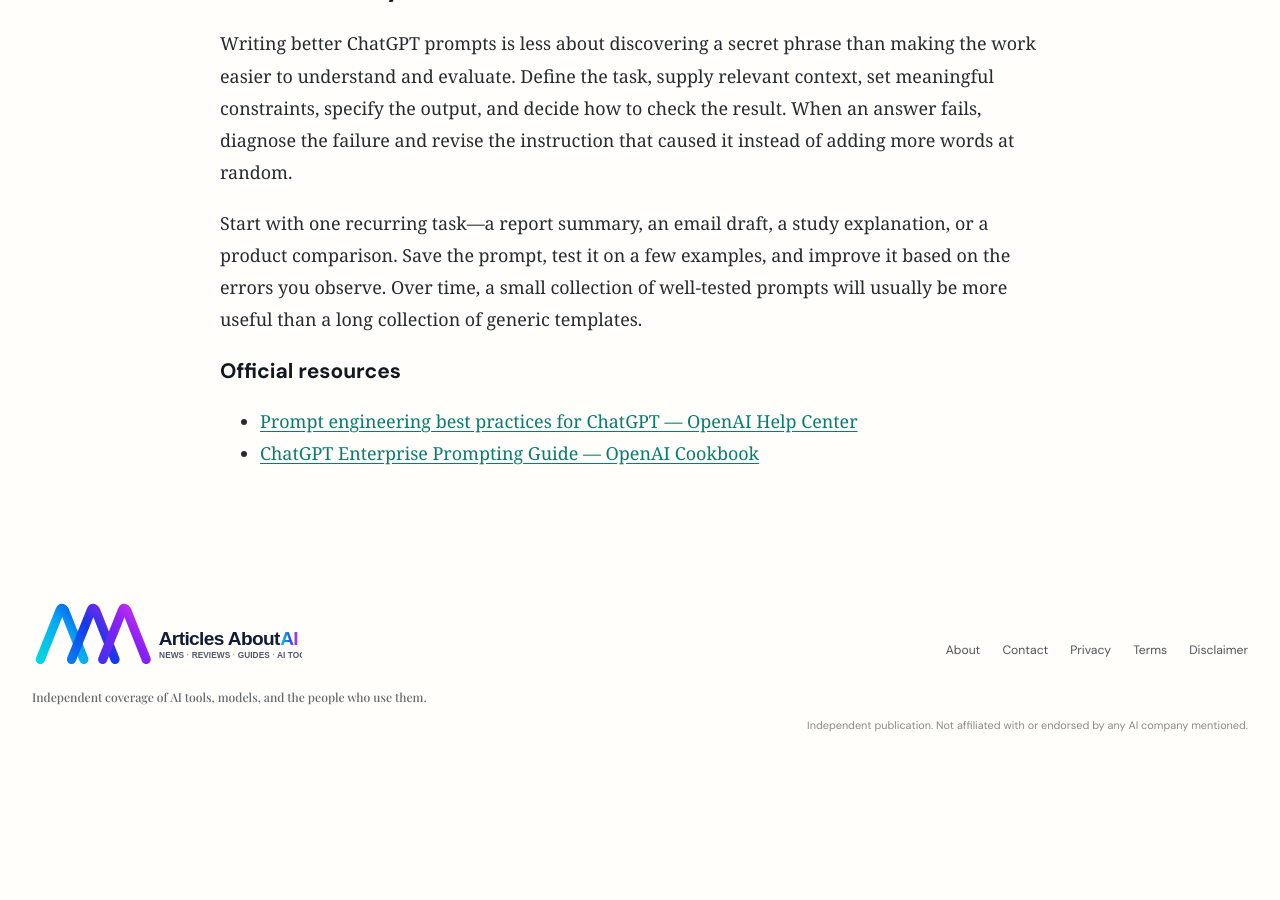
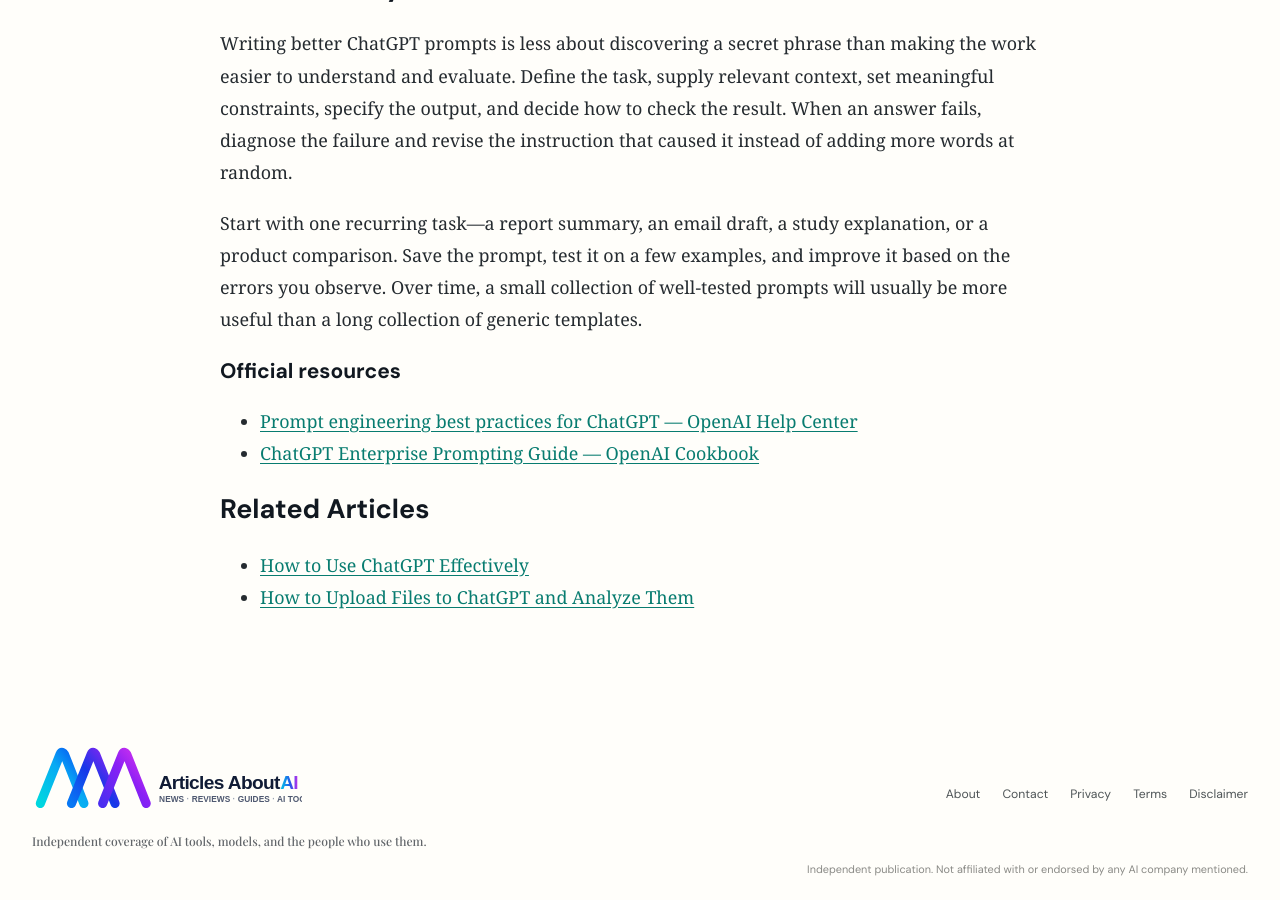
Before and after one commit to todaysnewsai/ChatGPTScope, a Jekyll site: the page built from _posts/2026-10-09-how-to-write-better-chatgpt-prompts.md, in a window 1280 px wide and 900 px high, scrolled down 9492 px. Built offline with Jekyll 4.4.1, drawn with Linux system fonts in a browser that asks for light colours; before the commit the page ends 10248 px from its top, so only the background shows below that.

Commit message:
Add relevant internal links to article

```diff
--- a/_posts/2026-10-09-how-to-write-better-chatgpt-prompts.md
+++ b/_posts/2026-10-09-how-to-write-better-chatgpt-prompts.md
@@ -203,3 +203,8 @@
 
 - [Prompt engineering best practices for ChatGPT — OpenAI Help Center](https://help.openai.com/en/articles/10032626)
 - [ChatGPT Enterprise Prompting Guide — OpenAI Cookbook](https://developers.openai.com/cookbook/examples/chatgpt/chatgpt_prompt_guide/chatgpt_prompt_guide)
+
+## Related Articles
+
+- [How to Use ChatGPT Effectively](https://articlesaboutai.com/guides/2026/10/09/how-to-use-chatgpt-effectively/)
+- [How to Upload Files to ChatGPT and Analyze Them](https://articlesaboutai.com/guides/2026/10/10/how-to-upload-files-to-chatgpt-and-analyze-them/)
```
